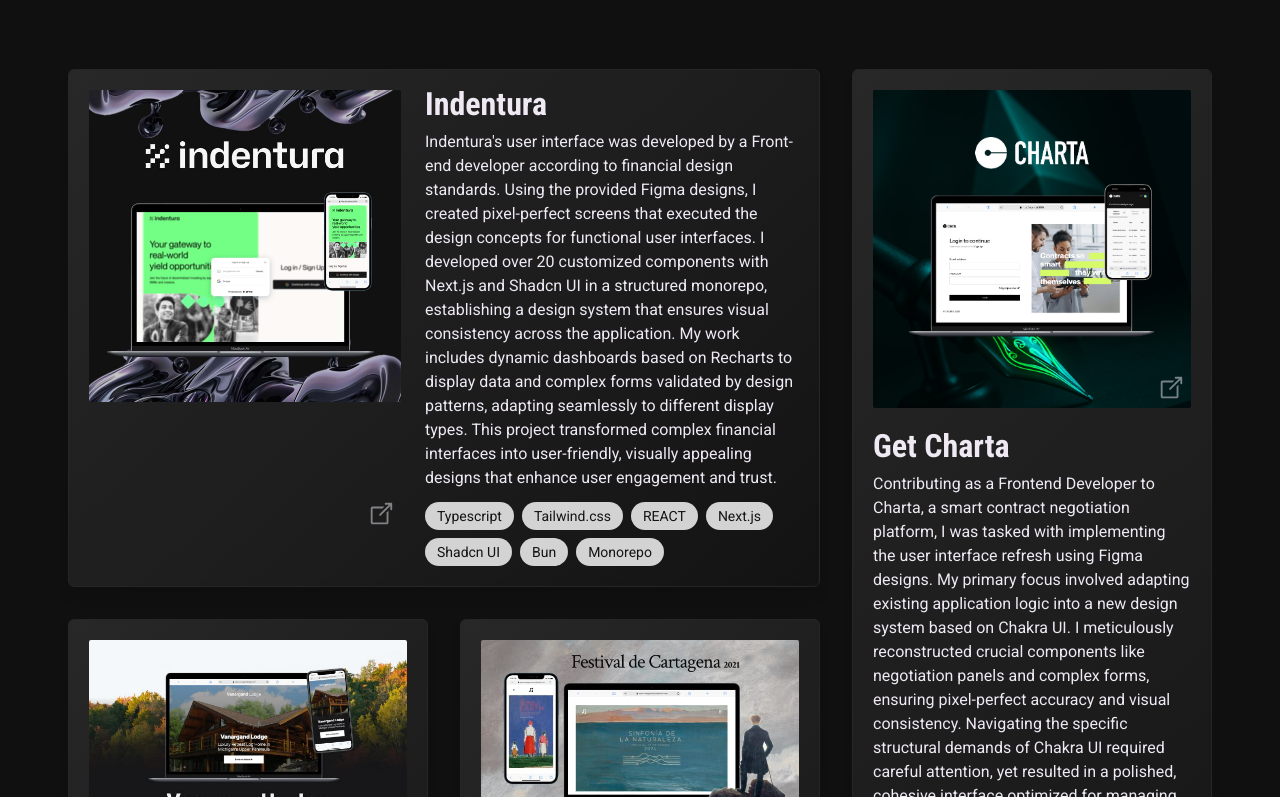
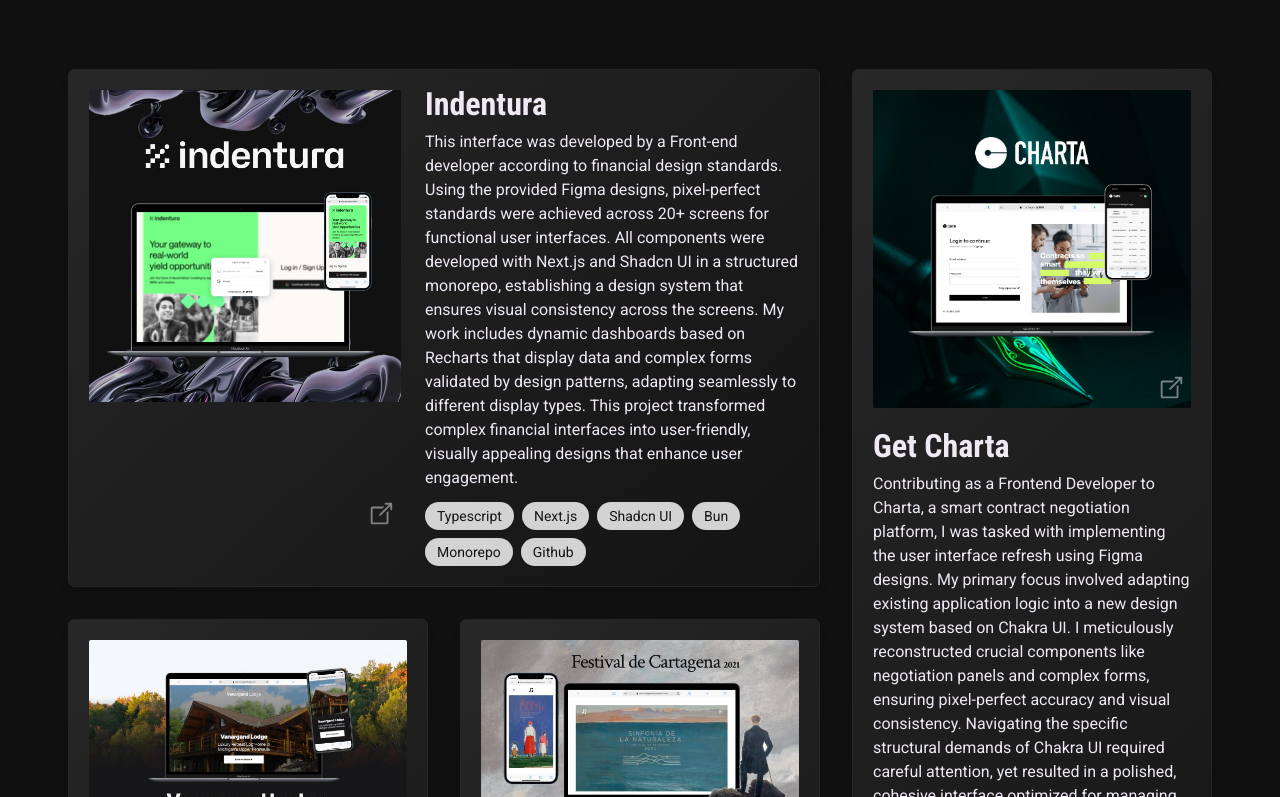
Before and after one commit to jor-g-r/portfolio-Jorge-Rondon, a Next.js app in the folder portfolio/: page / in a window 1280 px wide. Shown: the part 3603-4400 px from the top of the page. Built offline with nearby package versions, Linux system fonts and the light colour scheme.

Commit message:
fix(Projects): update description for Indentura project to enhance clarity and detail

```diff
--- a/portfolio/src/app/components/Projects.tsx
+++ b/portfolio/src/app/components/Projects.tsx
@@ -23,25 +23,24 @@ const projectsInitialData = [
     thumbnail: picIndentura,
     alt: "Indentura Project Thumbnail",
     url: "https://www.indentura.com/",
-    description: `Indentura's user interface was developed by a Front-end developer according to financial design standards. Using the provided Figma designs, I created pixel-perfect screens that executed the design concepts for functional user interfaces. I developed over 20 customized components with Next.js and Shadcn UI in a structured monorepo, establishing a design system that ensures visual consistency across the application. My work includes dynamic dashboards based on Recharts to display data and complex forms validated by design patterns, adapting seamlessly to different display types. This project transformed complex financial interfaces into user-friendly, visually appealing designs that enhance user engagement and trust.`,
-
+    description: `This interface was developed by a Front-end developer according to financial design standards.
+    Using the provided Figma designs, pixel-perfect standards were achieved across 20+ screens for functional user
+    interfaces. All components were developed with Next.js and Shadcn UI in a structured monorepo, establishing
+    a design system that ensures visual consistency across the screens. My work includes dynamic dashboards based on
+    Recharts that display data and complex forms validated by design patterns, adapting seamlessly to different display types.
+    This project transformed complex financial interfaces into user-friendly, visually appealing designs that enhance user
+    engagement.`,
     tags: [
-
       { id: uuidv4(), text: "Typescript" },
-      { id: uuidv4(), text: "Tailwind.css" },
-      { id: uuidv4(), text: "REACT" },
       { id: uuidv4(), text: "Next.js" },
       { id: uuidv4(), text: "Shadcn UI" },
       { id: uuidv4(), text: "Bun" },
       { id: uuidv4(), text: "Monorepo" },
+      { id: uuidv4(), text: "Github" },
     ],
     row: 1,
     col: 2,
   },
-
-
-
-
   {
     id: uuidv4(),
     name: "Get Charta",
@@ -79,14 +78,12 @@ const projectsInitialData = [
       { id: uuidv4(), text: "Typescript" },
       { id: uuidv4(), text: "Tailwind.css" },
       { id: uuidv4(), text: "Next.js" },
-      { id: uuidv4(), text: "REACT" },
       { id: uuidv4(), text: "Swiper.js" },
       { id: uuidv4(), text: "Yarn" },
     ],
     row: 1,
     col: 1,
   },
-
   {
     id: uuidv4(),
     name: "Cartagena MusicFest 2021",
@@ -105,14 +102,13 @@ const projectsInitialData = [
     row: 1,
     col: 1,
   },
-
   {
     id: uuidv4(),
     name: "Kamaredine Properties",
     thumbnail: picKamaredine,
     alt: "Kamaredine Properties thumbnail",
     url: "https://kamaredine.com/",
-    description: `Revamped the online presence for Kamaredine Properties, a hotel located in Burgas, Bulgaria. Given its prime location and diverse tourism, the website is multilingual, featuring English as the primary language, along with Bulgarian and Russian. Built using WordPress and Elementor, the design process did not rely on traditional design software. Instead, the designer created a stylescape that captured the desired colors, fonts, and overall essence. I adapted this vision into a template, iteratively crafting the layout in an intuitive manner, ensuring a polished and responsive design across all devices. `,
+    description: `Revamped the online presence for Kamaredine Properties, a hotel located in Burgas, Bulgaria. Given its prime location and diverse tourism, the website is multilingual, featuring English as the primary language, along with Bulgarian and Russian. Built using WordPress and Elementor, the design process did not rely on traditional design software. Instead, the designer created a stylescape that captured the desired colors, fonts, and overall essence. I adapted this vision into a template, iteratively crafting the layout in an intuitive manner, ensuring a polished and responsive design across all devices.`,
     tags: [
       { id: uuidv4(), text: "Iterative Development" },
       { id: uuidv4(), text: "Wordpress" },
@@ -123,7 +119,6 @@ const projectsInitialData = [
     row: 1,
     col: 2,
   },
-
   {
     id: uuidv4(),
     name: "3D AppleVision Pro Demo",
@@ -135,7 +130,6 @@ const projectsInitialData = [
     Following a freecodecamp guide, I constructed the environment in vite with react.js. To manipulate 3D objects and create animations, I utilized WebGi (powered by Three.js) and GSAP.
 
     The outcome features Apple Vision Pro glasses moving in three dimensions as you scroll, and allows interactive manipulation of the 3D object in the final section with the "try me" button.`,
-
     tags: [
       { id: uuidv4(), text: "Javascript" },
       { id: uuidv4(), text: "Tailwind.css" },
@@ -159,7 +153,6 @@ const projectsInitialData = [
                   this upgraded iteration utilizes advanced technologies like Next.js, Tailwind CSS, and Swiper.
                   The result is a sleek interface showcasing diverse categories such as muscle cars, bikes, trucks,
                   and electric vehicles. To enhance user experience, I incorporated a customizable dark mode feature.`,
-
     tags: [
       { id: uuidv4(), text: "Iterative Development" },
       { id: uuidv4(), text: "Typescript" },
@@ -187,7 +180,6 @@ const projectsInitialData = [
     row: 1,
     col: 1,
   },
-
   {
     id: uuidv4(),
     name: "Zelda Memory",
@@ -205,8 +197,6 @@ const projectsInitialData = [
     row: 1,
     col: 1,
   },
-
-
 ];
 
 export default function Projects() {
@@ -214,80 +204,42 @@ export default function Projects() {
 
   return (
     <>
-      <section
-        className="min-h-screen pb-28 relative border-b border-dark-500"
-        id="projects"
-      >
-        {/*
-            <div className="sticky w-full bg-dark-950 h-7 top-[63px] z-50 flex items-center justify-center border-solid border-dark-500 border-y bg-opacity-95">
-                <p className='text-[10px] uppercase tracking-widest text-white-600 opacity-50'>Ask for private projects</p>
-            </div>
-
-            */}
+      <section className="min-h-screen pb-28 relative border-b border-dark-500" id="projects">
         <div className="absolute w-full h-full top-0 left-0 ">
           <ParticlesComponent />
         </div>
 
         <div className="container mx-auto px-8 xl:px-[68px] pt-20">
           <div className="mx-auto">
-            <h2 className="condensed text-4xl lg:text-5xl uppercase -tracking-wide text-center">
-              Projects
-            </h2>
+            <h2 className="condensed text-4xl lg:text-5xl uppercase -tracking-wide text-center">Projects</h2>
           </div>
 
           <div className="w-full pt-16">
             <ul className="grid grid-col-1 md:grid-cols-2 lg:grid-cols-3 gap-8">
               {projectItems.map((item) => {
                 return (
-                  <li
-                    key={item.id}
-                    className={`group w-full p-5 flex gap-6 bg-card-gradient shadow-lg border-stone-800 hover:border-neutral-700  border backdrop-blur-[2.15px] bg-blend bg-opacity-10 rounded-md
-                                                            ${
-                                                              item.row === 2
-                                                                ? "lg:row-span-2 md:col-span-2 lg:col-span-1"
-                                                                : " "
-                                                            }
-                                                            ${
-                                                              item.col === 2
-                                                                ? "lg:col-span-2 xl:flex-row md:gap-x-6 flex-col"
-                                                                : "flex-col"
-                                                            }`}
-                  >
+                  <li key={item.id} className={`group w-full p-5 flex gap-6 bg-card-gradient shadow-lg border-stone-800 hover:border-neutral-700 border backdrop-blur-[2.15px] bg-blend bg-opacity-10 rounded-md
+                    ${item.row === 2 ? "lg:row-span-2 md:col-span-2 lg:col-span-1" : ""}
+                    ${item.col === 2 ? "lg:col-span-2 xl:flex-row md:gap-x-6 flex-col" : "flex-col"}`}>
                     <a target="_blank" className="relative" href={item.url}>
                       <Image
                         src={item.thumbnail}
                         alt={item.alt}
-                        className={`w-full xl:min-w-[312px] rounded-sm hover:border border-dark-400 duration-100 ease-in ${
-                          item.col === 2 ? "" : ""
-                        }`}
+                        className={`w-full xl:min-w-[312px] rounded-sm hover:border border-dark-400 duration-100 ease-in`}
                       />
-
-                      <div
-                        className={`absolute  right-[2%] ${
-                          item.col === 2
-                            ? "2xl:bottom-[2%] xl:bottom-[8%] md:bottom-[4%] bottom-[2%]"
-                            : "bottom-[2%]"
-                        }`}
-                      >
+                      <div className={`absolute right-[2%] ${item.col === 2 ? "2xl:bottom-[2%] xl:bottom-[8%] md:bottom-[4%] bottom-[2%]" : "bottom-[2%]"}`}>
                         <IconExternalLink />
                       </div>
                     </a>
                     <div className="flex flex-col justify-between h-full">
                       <div className="text-white-100 w-full">
-                        <h3 className="text-xl condensed capitalize pb-3 lg:text-[32px] font-bold">
-                          {item.name}
-                        </h3>
-
-                        <p className="leading-6">{item.description}</p>
+                        <h3 className="text-xl condensed capitalize pb-3 lg:text-[32px] font-bold">{item.name}</h3>
+                        <p className="leading-6 font-normal">{item.description}</p>
                       </div>
-
                       <ul className="flex gap-2 mt-3 flex-wrap">
                         {item.tags.map((tag) => {
                           return (
-                            <li
-                              key={tag.id}
-                              className="text-dark-950 bg-white-200 group-hover:bg-white-100 px-3 py-1 rounded-full text-xs xl:text-sm cursor-default hover:scale-105 ease-out duration-500"
-                            >
+                            <li key={tag.id} className="text-dark-950 bg-white-200 group-hover:bg-white-100 px-3 py-1 rounded-full text-xs xl:text-sm cursor-default hover:scale-105 ease-out duration-500">
                               {tag.text}
                             </li>
                           );
```
Lines whose indentation alone changed are shown as unchanged.
